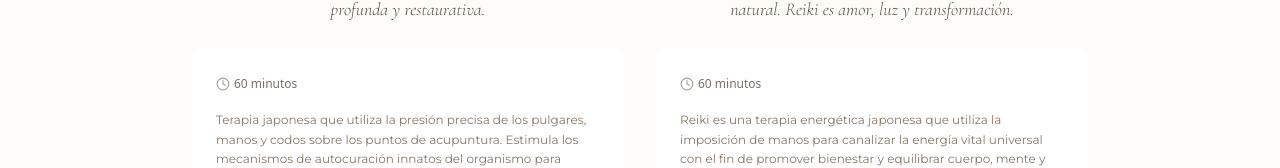
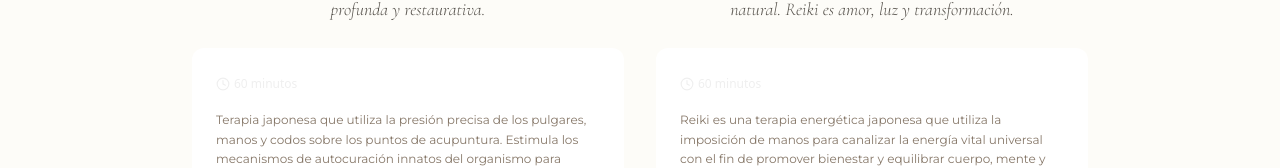
Before and after one commit to macatachavalli-arch/clara_yoga, a React (Vite) app: page / in a window 1280 px wide. Shown: the part 3285-3453 px from the top of the page. Built offline with nearby package versions, Linux system fonts and the light colour scheme; no server answers; the database is empty.

Commit message:
Add files via upload

```diff
--- a/src/components/EstilosPracticaSection.tsx
+++ b/src/components/EstilosPracticaSection.tsx
@@ -54,6 +54,7 @@ export default function EstilosPracticaSection() {
                 key={estilo.id}
                 id={`estilo-card-${estilo.id}`}
                 className="bg-white p-7 sm:p-8 rounded-xl shadow-xs transition-all duration-300 flex flex-col justify-between"
+                style={{ borderWidth: '1px', borderColor: '#474747', borderStyle: 'solid' }}
               >
                 <div>
                   {/* Category / Energy Pill */}
--- a/src/components/ServicesPanel.tsx
+++ b/src/components/ServicesPanel.tsx
@@ -108,8 +108,14 @@ export default function ServicesPanel({ services, onSelectService }: ServicesPan
                     ) : (
                       Number(service.duration) > 0 && (
                         <div className="mt-1 mb-3.5 flex items-center gap-4 text-xs font-mono text-stone-500 pb-1">
-                          <span className="flex items-center gap-1 font-sans text-stone-500">
-                            <Clock className="h-3.5 w-3.5 text-stone-400" />
+                          <span
+                            className="flex items-center gap-1 font-sans"
+                            style={service.id === 'shiatsu-hot-stones' || service.id === 'shiatsu-tradicional' ? { color: '#efefef' } : { color: '#78716c' }}
+                          >
+                            <Clock
+                              className="h-3.5 w-3.5"
+                              style={service.id === 'shiatsu-tradicional' || service.id === 'shiatsu-hot-stones' ? { color: '#efefef' } : { color: '#a8a29e' }}
+                            />
                             {service.duration} minutos
                           </span>
                         </div>
```
